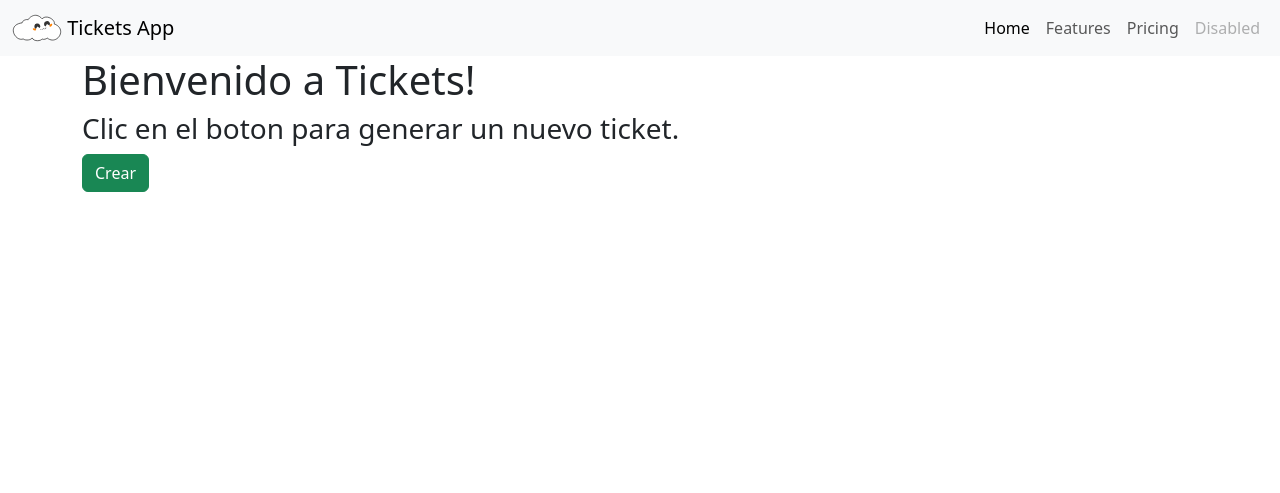
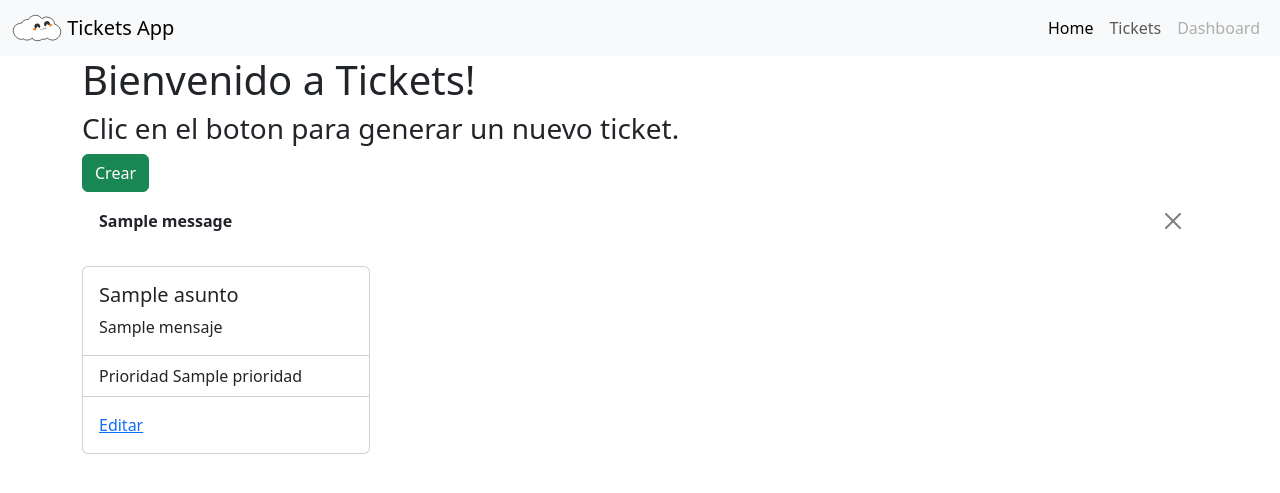
Before and after one commit to Urfenox/Ticketing-App, a Django app: template Tickets/templates/ticketing/home.html in a window 1280 px wide. Shown: the top 493 px of the page. Run offline with Django 3.2, Linux system fonts and the light colour scheme; the template is opened without the code that fills it: most values are stand-ins (such as "Sample title", 1, 10 or a date in 2020); one stand-in notice (Sample message) is shown.

Commit message:
navbar mejoras
mensajes agregados

edicion agregada

listado de tickets en home agregado

```diff
--- a/Tickets/templates/base.html
+++ b/Tickets/templates/base.html
@@ -11,7 +11,7 @@
     <header>
         <nav class="navbar navbar-expand-lg bg-body-tertiary">
             <div class="container-fluid">
-                <a class="navbar-brand" href="#">
+                <a class="navbar-brand" href="/">
                     <img src="{% static 'images/cloud.svg' %}" alt="Logo" width="50" class="d-inline-block align-text-top">
                     Tickets App
                 </a>
@@ -21,16 +21,13 @@
                 <div class="collapse navbar-collapse justify-content-end" id="navbarNav">
                     <ul class="navbar-nav">
                         <li class="nav-item">
-                        <a class="nav-link active" aria-current="page" href="#">Home</a>
+                            <a class="nav-link active" aria-current="page" href="/">Home</a>
                         </li>
                         <li class="nav-item">
-                        <a class="nav-link" href="#">Features</a>
+                            <a class="nav-link" href="/tickets">Tickets</a>
                         </li>
                         <li class="nav-item">
-                        <a class="nav-link" href="#">Pricing</a>
-                        </li>
-                        <li class="nav-item">
-                        <a class="nav-link disabled" aria-disabled="true">Disabled</a>
+                            <a class="nav-link disabled" href="/dashboard">Dashboard</a>
                         </li>
                     </ul>
                 </div>
--- /dev/null
+++ b/Tickets/templates/mensajes.html
@@ -0,0 +1,10 @@
+{% if messages %}
+    {% for message in messages %}
+    <div class="container-fluid p-0">
+        <div class="alert {{ message.tags }} alert-dismissible fade show" role="alert">
+            <strong>{{ message }}</strong>
+            <button type="button" class="btn-close" data-bs-dismiss="alert" aria-label="Close"></button>
+        </div>
+    </div>
+    {% endfor %}
+{% endif %}
--- a/Tickets/templates/ticketing/home.html
+++ b/Tickets/templates/ticketing/home.html
@@ -5,5 +5,27 @@
     <h1>Bienvenido a Tickets!</h1>
     <h3>Clic en el boton para generar un nuevo ticket.</h3>
     <a class="btn btn-success" href="{% url 'create' %}">Crear</a>
+    {% include "mensajes.html" %}
+    {% if tickets %}
+        <div class="row">
+            {% for ticket in tickets %}
+                <div class="col">
+                    <div class="card" style="width: 18rem;">
+                        <div class="card-body">
+                            <h5 class="card-title">{{ ticket.asunto }}</h5>
+                            <p class="card-text">{{ ticket.mensaje }}</p>
+                        </div>
+                        <ul class="list-group list-group-flush">
+                            <li class="list-group-item">Prioridad {{ ticket.prioridad }}</li>
+                        </ul>
+                        <div class="card-body">
+                            <a href="edit/{{ ticket.id }}" class="card-link">Editar</a>
+                            <a href="delete/{{ ticket.id }}" class="card-link" hidden>Eliminar</a>
+                        </div>
+                    </div>
+                </div>
+            {% endfor %}
+        </div>
+    {% endif %}
 </div>
 {% endblock %}
```
Also changed, not shown: Tickets/Tickets/settings.py (+11 -0 lines), Tickets/templates/ticketing/edit.html (+8 -1 lines), Tickets/ticketing/views.py (+25 -7 lines).
